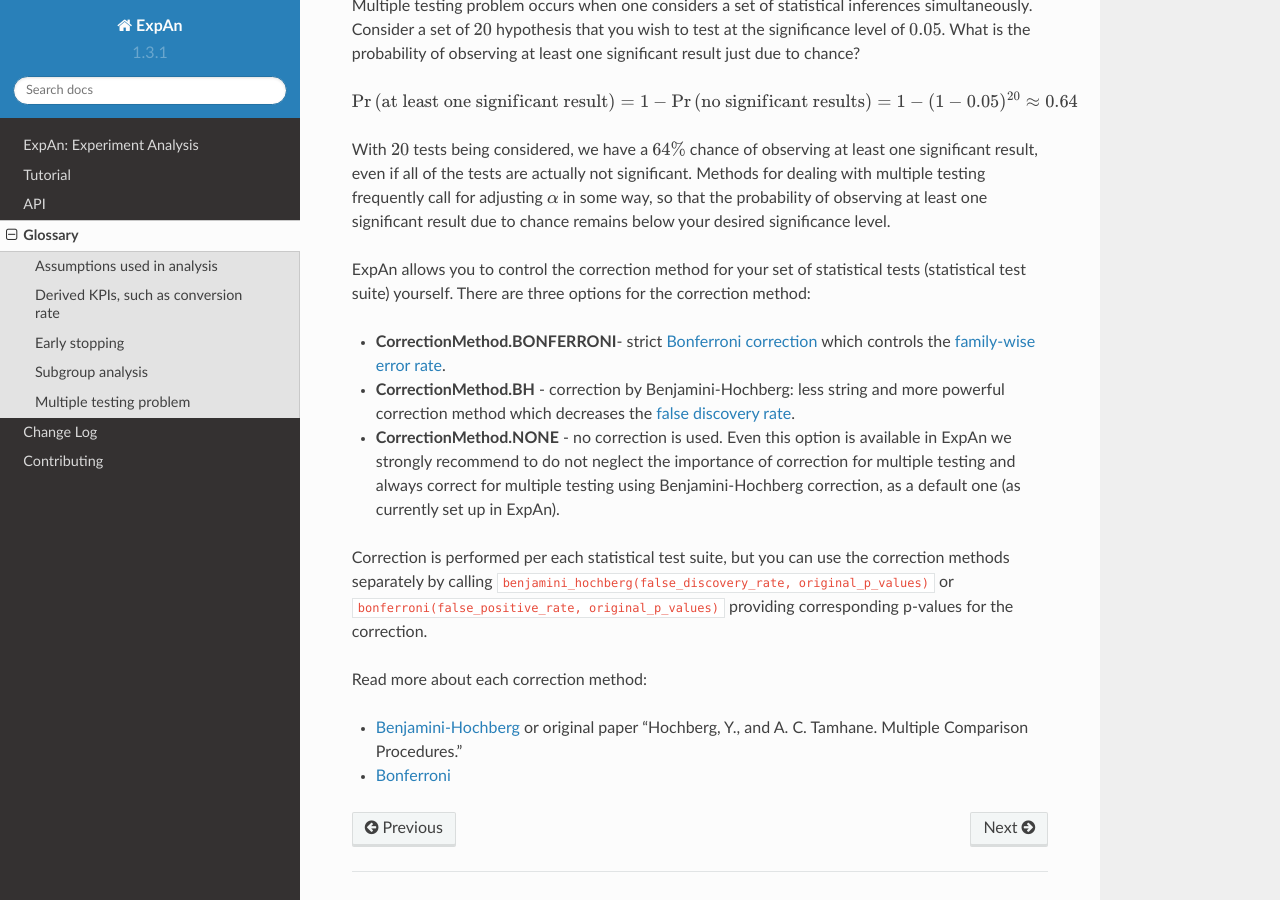
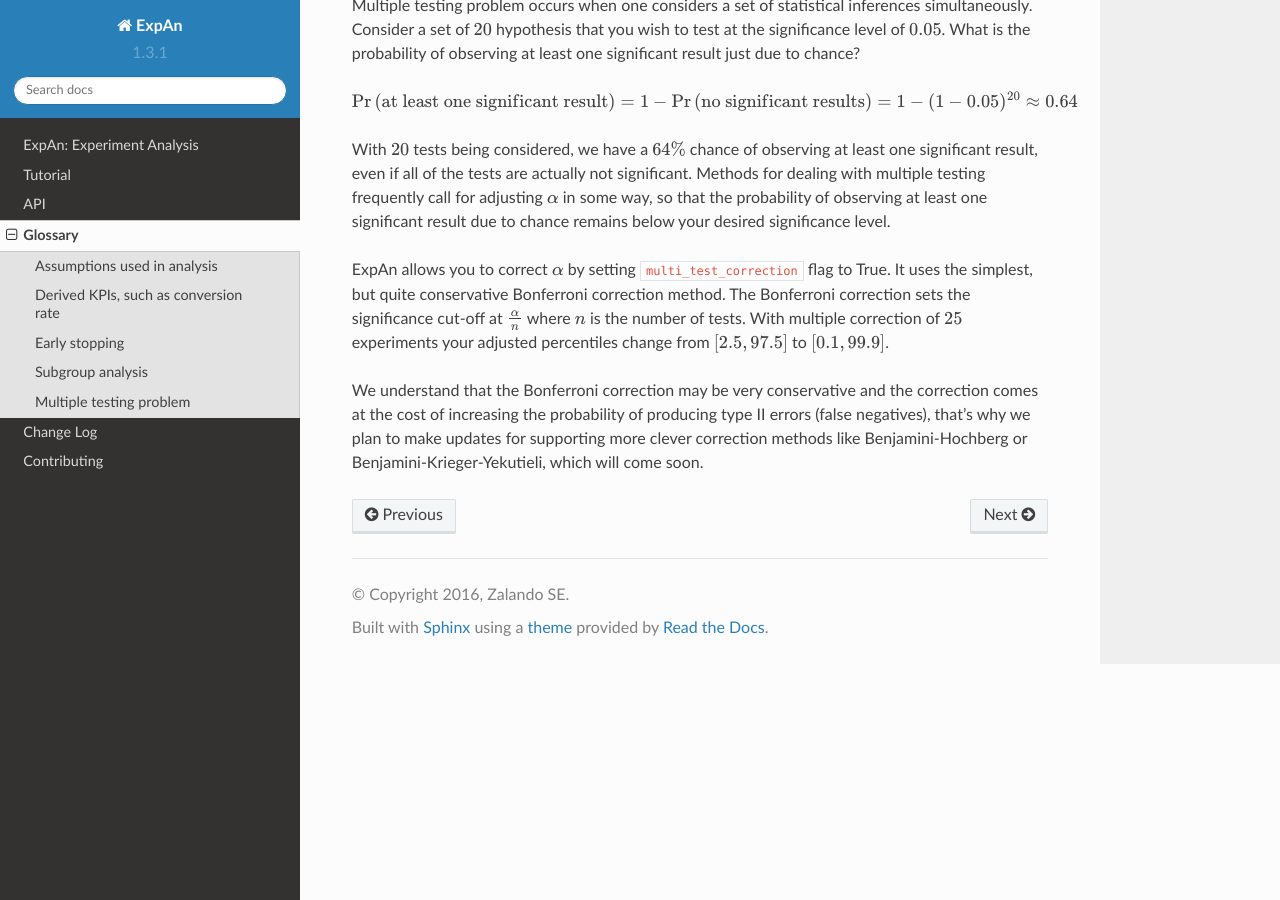
Before and after one commit to zalando/expan, a Sphinx documentation site: the page built from docs/glossary.rst, in a window 1280 px wide and 900 px high, scrolled down 2348 px. Built offline with Sphinx 7.4.7 and the Read the Docs theme 2.0.0, drawn with Linux system fonts in a browser that asks for light colours.

Commit message:
Revert "OCTO 0000 changed outdated multiple correction documentation"
This reverts commit 8fcba05f7be8a445d63f4efaa27ecc568a76d53f.

```diff
--- a/docs/glossary.rst
+++ b/docs/glossary.rst
@@ -113,21 +113,9 @@ With :math:`20` tests being considered, we have a :math:`64\%` chance of observi
 Methods for dealing with multiple testing frequently call for adjusting :math:`\alpha` in some way, so that the probability of observing at least one significant result due to chance
 remains below your desired significance level.
 
-ExpAn allows you to control the correction method for your set of statistical tests (statistical test suite) yourself.
-There are three options for the correction method:
+ExpAn allows you to correct :math:`\alpha` by setting ``multi_test_correction`` flag to True. It uses the simplest, but quite conservative Bonferroni correction method.
+The Bonferroni correction sets the significance cut-off at :math:`\frac{\alpha}{n}` where :math:`n` is the number of tests.
+With multiple correction of :math:`25` experiments your adjusted percentiles change from :math:`[2.5, 97.5]` to :math:`[0.1, 99.9]`.
 
-* **CorrectionMethod.BONFERRONI**- strict `Bonferroni correction <ttps://en.wikipedia.org/wiki/Bonferroni_correction>`_ which controls the `family-wise error rate <https://en.wikipedia.org/wiki/Family-wise_error_rate>`_.
-
-* **CorrectionMethod.BH** - correction by Benjamini-Hochberg: less string and more powerful correction method which decreases the `false discovery rate <https://en.wikipedia.org/wiki/False_discovery_rate>`_.
-
-* **CorrectionMethod.NONE** - no correction is used. Even this option is available in ExpAn we strongly recommend to do not neglect the importance of correction for multiple testing and always correct for multiple testing using Benjamini-Hochberg correction, as a default one (as currently set up in ExpAn).
-
-Correction is performed per each statistical test suite, but you can use the correction methods separately
-by calling ``benjamini_hochberg(false_discovery_rate, original_p_values)`` or
-``bonferroni(false_positive_rate, original_p_values)`` providing corresponding p-values for the correction.
-
-Read more about each correction method:
-
-* `Benjamini-Hochberg <https://en.wikipedia.org/wiki/False_discovery_rate#Benjamini%E2%80%93Hochberg_procedure>`_ or original paper "Hochberg, Y., and A. C. Tamhane. Multiple Comparison Procedures."
-
-* `Bonferroni <https://en.wikipedia.org/wiki/Bonferroni_correction>`_
+We understand that the Bonferroni correction may be very conservative and the correction comes at the cost of increasing the probability of producing type II errors (false negatives),
+that's why we plan to make updates for supporting more clever correction methods like Benjamini-Hochberg or Benjamini-Krieger-Yekutieli, which will come soon.
```
